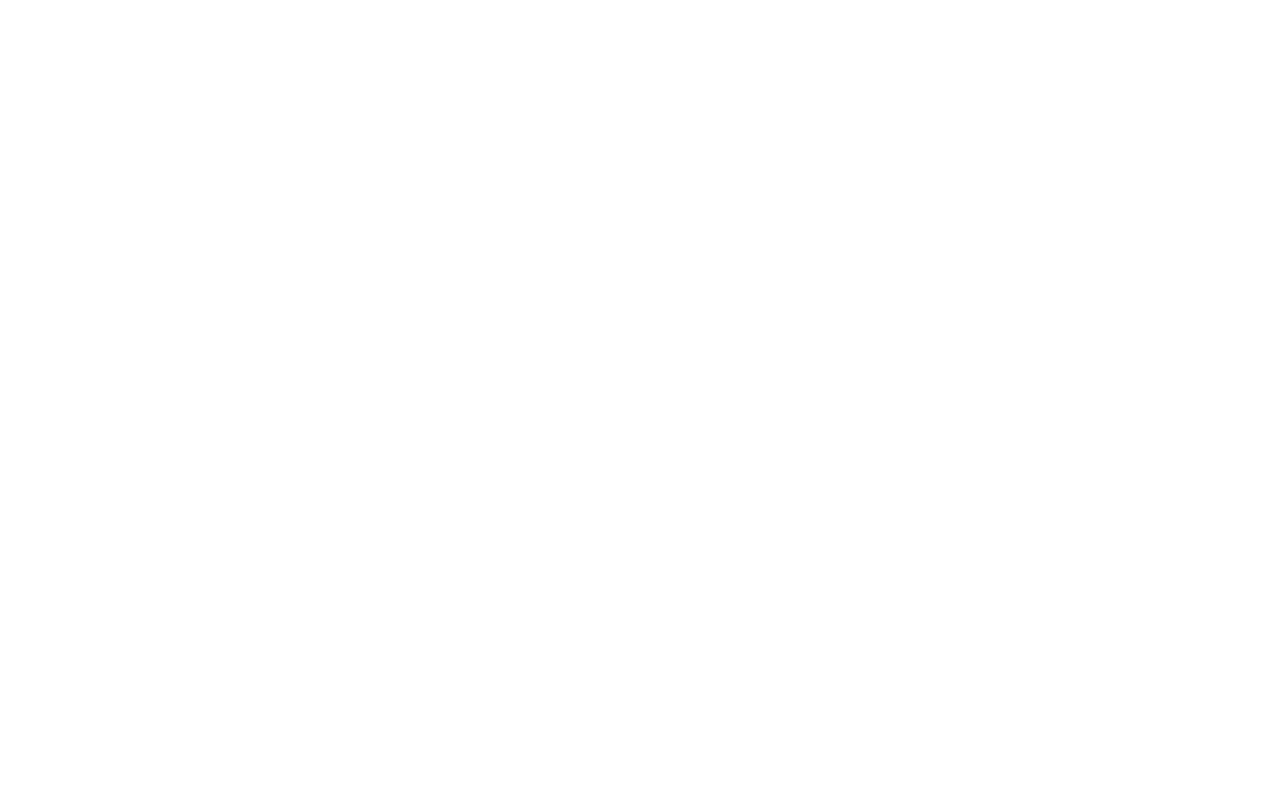
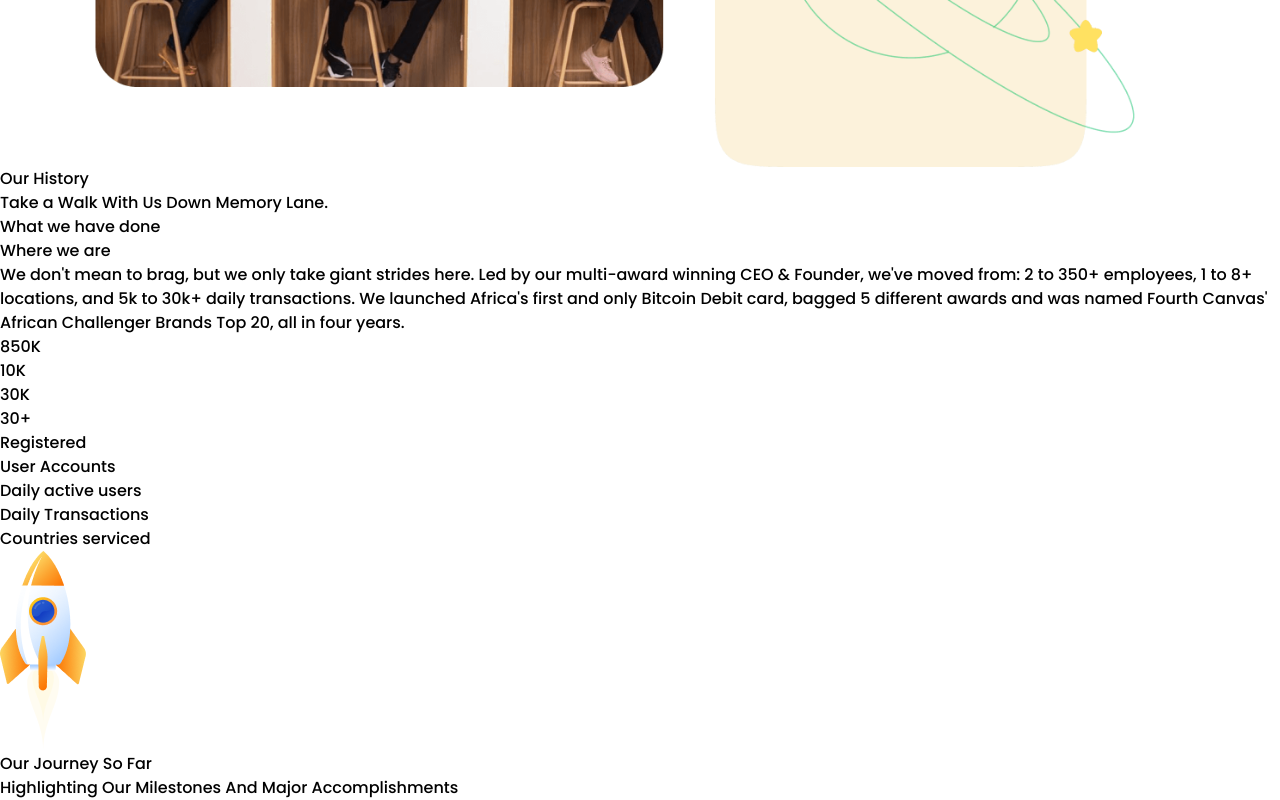
Before and after one commit to Hue-Ray/Patricia-clone, a React (Vite) app: page /about in a window 1280 px wide. Shown: the part 3917-4717 px from the top of the page. Before the commit the page ends 3165 px from the top, so only its background shows below. Built offline with nearby package versions, Linux system fonts and the light colour scheme.

Commit message:
about page continued

```diff
--- a/src/components/Team.jsx
+++ b/src/components/Team.jsx
@@ -1,21 +1,61 @@
 import React from 'react';
 import TeamImg from '../assets/patricia-team.webp'
+import MediaImg from '../assets/about-note-media.png';
+import Ship from '../assets/journey-ship.png';
 import Header from './Header';
 
 
 function Team() {
   return (
     <div className="main-about-page">
-      <div className='bg-[url(./assets/about-background.jpg)] h-[70vh] w-[100%]'>
+      <div className='bg-[url(./assets/about-background.jpg)] relative z-[1] h-[70vh] w-[100%]'>
         <Header className = 'text-black' />
-        <p className='text-center font-black text-4xl pb-6'>Meet the Magicians</p>
-        <div className='Team h-32 flex justify-center relative z-[0]'>
+        <p className='text-center font-black text-4xl  pb-6'>Meet the Magicians</p>
+        <div className='Team h-32 flex justify-center relative -z-[1]'>
           <img src={TeamImg} alt='patricia team' className='w-72 border-8 rounded-xl border-blue-200'></img>
         </div>
-        <div className='Description bg-teal-800 h-52 w-[100%] text-white p-4 relative z-[1] top-[-45px]'>
+        <div className='Description bg-teal-800 h-52 w-[100%] text-white p-4 relative -z-[2] top-[-45px]'>
           <h3 className='w-[50%] font-black text-3xl'>Who are Patricians?</h3>
           <p className='text-[10px] pt-3'>We're a bunch of misfits who believe that crypto can be simplified into its easiest form. Together, we have created a really interesting place to work. From our lollipop moments to our ambiance and work ethics that encourage growth, Patricia has the best company culture style in Africa.</p>
         </div>
+      </div>
+      <div>
+        <img src={MediaImg} alt='about media' className='mt-32 p-5'></img>
+      </div>
+      <div className='mt-20 text-center'>
+        <h2 className='font-black text-3xl mb-3'>Our History</h2>
+        <p className='text-[12px]'>Take a Walk With Us Down Memory Lane.</p>
+      </div>
+      <div className='flex justify-center'>
+        <div className='bg-cyan-100 mt-5 w-72 h-12 text-[13px] p-1 flex justify-between rounded-lg'>
+          <p className='w-40 rounded-lg p-2  bg-white text-center'>What we have done</p>
+          <p className='text-center p-2'>Where we are</p>
+      </div>
+      </div>
+      <p className='text-xs p-10 mb-28'>We don't mean to brag, but we only take giant strides here. Led by our multi-award winning CEO & Founder, we've moved from: 2 to 350+ employees, 1 to 8+ locations, and 5k to 30k+ daily transactions. We launched Africa's first and only Bitcoin Debit card, bagged 5 different awards and was named Fourth Canvas' African Challenger Brands Top 20, all in four years.</p>
+      <div className='p-5 bg-pink-100'>
+        <ul className='flex justify-between font-black text-emerald-900'>
+          <li>850K</li>
+          <li>10K</li>
+          <li>30K</li>
+          <li>30+</li>
+        </ul>
+        <ul className='flex justify-between text-[6px]'>
+          <li>Registered</li>
+          <li>User Accounts</li>
+          <li>Daily active users</li>
+          <li>Daily Transactions</li>
+          <li>Countries serviced</li>
+        </ul>
+      </div>
+      <div className='mt-10 flex justify-center'>
+        <img src={Ship} alt='journey-ship'></img>
+      </div>
+      <div className='flex justify-center'>
+        <p className='font-black text-3xl w-52 text-center p-2'>Our Journey So Far</p>
+      </div>
+      <div className='flex justify-center'>
+        <p className='text-xs w-72 text-center p-2'>Highlighting Our Milestones And Major Accomplishments</p>
       </div>
     </div>
   )
--- a/src/pages/AboutPage.jsx
+++ b/src/pages/AboutPage.jsx
@@ -3,9 +3,12 @@
 
 function AboutPage() {
   return (
-    // <div className='bg-[url(./assets/about-background.jpg)] h-[60vh] w-[100%]'>
-      <Team />
-    //</div>
+    <>
+    {/* <div className='bg-[url(./assets/about-background.jpg)] h-[60vh] w-[100%]'> */}
+    <Team />
+    {/* </div> */}
+
+    </>
   )
 }
 
```
Also changed, not shown: src/assets/journey-ship.png (added).
